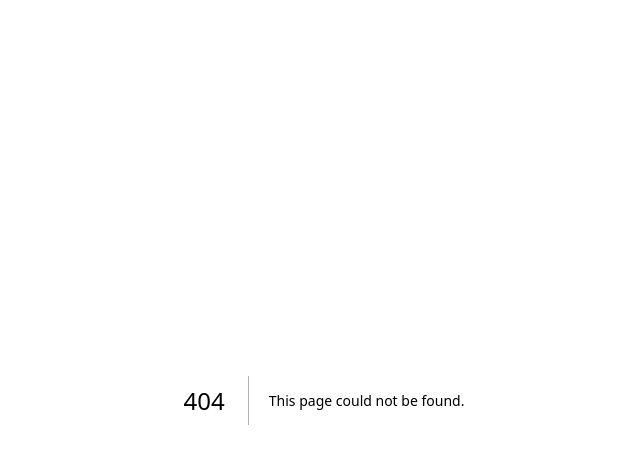
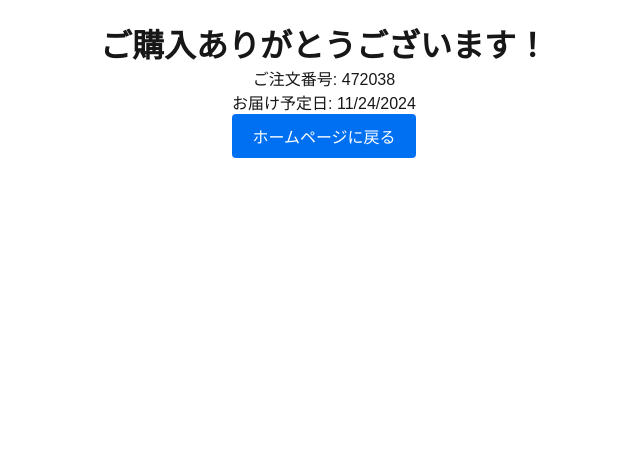
Before and after one commit to gfl-t-kawai/next_app, a Next.js app: page /cart/order-confirmation in a window 1280 px wide. Before the commit this address had no page. Shown: the top 464 px of the page, without its empty margins (316-956 px from the left). Built offline with nearby package versions, Linux system fonts and the light colour scheme.

Commit message:
購入画面追加

```diff
--- /dev/null
+++ b/src/pages/cart/order-confirmation.tsx
@@ -0,0 +1,22 @@
+import styled from 'styled-components';
+import { Button } from '@/components/common/Button';
+
+export const OrderConfirmationPage = () => {
+  const orderNumber = Math.floor(Math.random() * 1000000);
+
+  return (
+    <Container>
+      <h1>ご購入ありがとうございます！</h1>
+      <p>ご注文番号: {orderNumber}</p>
+      <p>お届け予定日: {new Date().toLocaleDateString()}</p>
+      <Button href="/">ホームページに戻る</Button>
+    </Container>
+  );
+};
+
+const Container = styled.div`
+  padding: 20px;
+  text-align: center;
+`;
+
+export default OrderConfirmationPage;
```
Also changed, not shown: src/pages/cart/checkout.tsx (added, +46 -0 lines).
